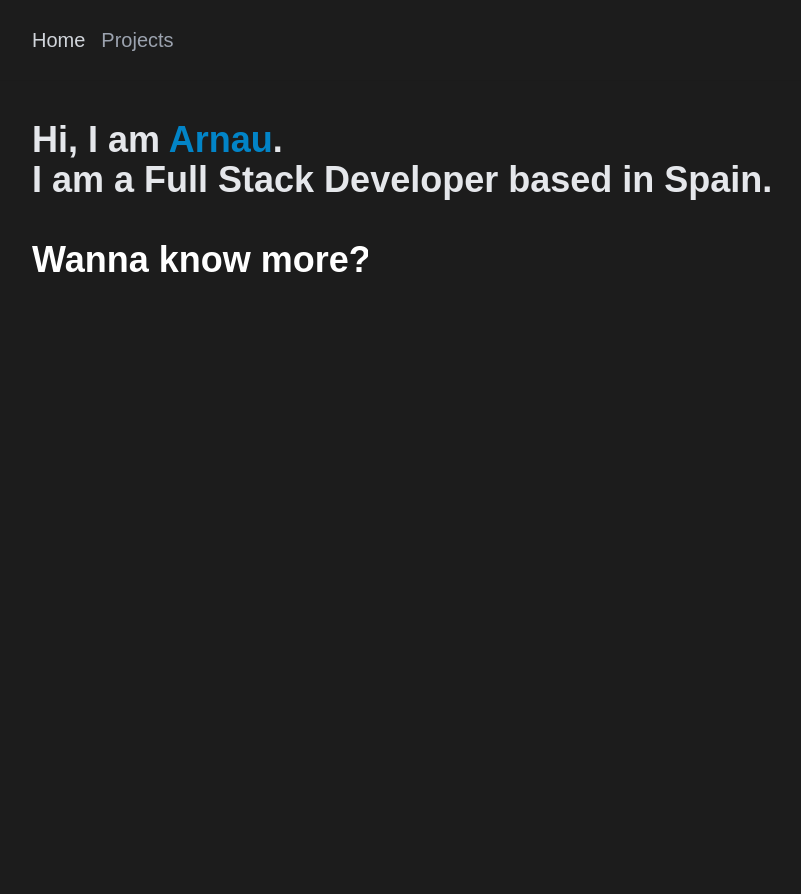
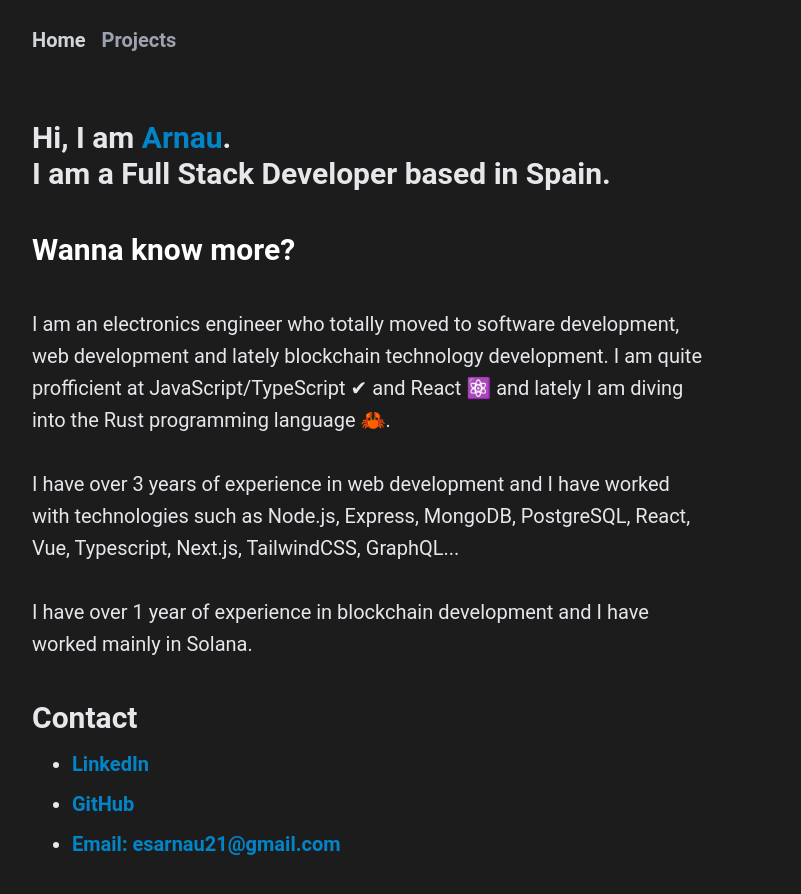
Before and after one commit to aspnxdd/arnau-portfolio, a Next.js app: page / in a window 1280 px wide. Shown: the top 894 px of the page, without its empty margins (8-809 px from the left). Before the commit the page ends 800 px from the top, so only its background shows below. Built offline with nearby package versions, Linux system fonts and the light colour scheme.

Commit message:
feat: improve

```diff
--- a/components/layout/Navbar.tsx
+++ b/components/layout/Navbar.tsx
@@ -15,7 +15,7 @@ const Navbar: FC = () => {
           <li key={route}>
             <Link href={path}>
               <p
-                className={`text-xl relative w-max link ${
+                className={`text-xl font-bold relative w-max link ${
                   asPath === path ? "text-gray-300" : "text-gray-400"
                 }`}
               >
--- a/components/projects/ProjectList.tsx
+++ b/components/projects/ProjectList.tsx
@@ -1,5 +1,5 @@
-import { FC } from "react";
-import { Project } from "../../misc/types";
+import type { FC } from "react";
+import type { Project } from "@/misc/types";
 
 type ProjectListProps = {
   projects: Project[];
@@ -12,12 +12,12 @@ const ProjectList: FC<ProjectListProps> = ({
 }) => {
   return (
     <>
-      <h1 className="text-4xl font-bold mb-8">Projects</h1>
+      <h1 className="text-4xl font-bold mb-8">Personal projects</h1>
       <div className="flex flex-wrap gap-4">
         {projects.map((project) => (
           <button
             key={project.name}
-            className="bg-sky-500 w-[18rem] h-[3rem] border-4 border-sky-700 rounded-2xl p-4 items-center justify-center flex flex-col"
+            className="hover:bg-sky-600 ease-in-out duration-200 bg-sky-700 w-[18rem] h-[3rem]  rounded-2xl p-4 items-center justify-center flex flex-col"
             onClick={() => setSelectedProject(project)}
           >
             <h2 className="text-lg font-bold">{project.name}</h2>
--- a/components/projects/SelectedProject.tsx
+++ b/components/projects/SelectedProject.tsx
@@ -1,5 +1,5 @@
 import type { FC } from "react";
-import type { Project } from "../../misc/types";
+import type { Project } from "@/misc/types";
 
 import Image from "next/image";
 
@@ -13,7 +13,7 @@ const SelectedProject: FC<SelectedProjectProps> = ({ selectedProject }) => {
       <h2 className="text-3xl font-bold">{selectedProject.name}</h2>
       {selectedProject.image && (
         <Image
-          src={"/" + selectedProject.image}
+          src={`/${selectedProject.image}`}
           alt={selectedProject.name}
           width={800}
           height={800}
@@ -24,14 +24,14 @@ const SelectedProject: FC<SelectedProjectProps> = ({ selectedProject }) => {
       <div className="flex space-x-4">
         {selectedProject.github && (
           <a href={selectedProject.github} target="_blank" rel="noreferrer">
-            <button className="bg-sky-500 text-white rounded-md p-2 px-5 font-bold">
+            <button className="bg-sky-700 hover:bg-sky-600 ease-in-out duration-200 text-white rounded-md p-2 px-5 font-bold">
               Github
             </button>
           </a>
         )}
         {selectedProject.uri && (
           <a href={selectedProject.uri} target="_blank" rel="noreferrer">
-            <button className="bg-sky-500 text-white rounded-md p-2 px-5 font-bold">
+            <button className="bg-sky-700 hover:bg-sky-600 ease-in-out duration-200 text-white rounded-md p-2 px-5 font-bold">
               Website
             </button>
           </a>
--- a/pages/_app.tsx
+++ b/pages/_app.tsx
@@ -1,10 +1,17 @@
+import type { AppProps } from "next/app";
+
 import "../styles/globals.css";
-import type { AppProps } from "next/app";
-import { Navbar } from "../components/layout";
+import { Navbar } from "@/components/layout";
+import Head from "next/head";
 
 export default function App({ Component, pageProps }: AppProps) {
   return (
     <>
+      <Head>
+        <title>Arnau Portfolio</title>
+        <meta name="viewport" content="width=device-width, initial-scale=1" />
+        <link rel="icon" href="/p.ico" />
+      </Head>
       <Navbar />
       <Component {...pageProps} />
     </>
--- a/pages/index.tsx
+++ b/pages/index.tsx
@@ -1,23 +1,58 @@
-import { NextPage } from "next";
-import Head from "next/head";
+import type { NextPage } from "next";
 
 const Home: NextPage = () => {
   return (
     <>
-      <Head>
-        <title>Arnau Portfolio</title>
-        <meta name="description" content="Generated by create next app" />
-        <meta name="viewport" content="width=device-width, initial-scale=1" />
-        <link rel="icon" href="/favicon.ico" />
-      </Head>
       <main className="m-10">
-        <h1 className="text-4xl font-bold text-gray-200">
+        <h1 className="text-3xl  font-bold text-gray-200">
           Hi, I am <span className="text-sky-600">Arnau</span>.{" "}
           <p>I am a Full Stack Developer based in Spain.</p>
         </h1>
-        <h1 className="mt-10 w-[17ch] animate-typing overflow-hidden whitespace-nowrap border-r-4 border-r-white pr-5 text-4xl text-white font-bold">
+        <h1 className="mt-10 w-[17ch] animate-typing overflow-hidden whitespace-nowrap border-r-4 border-r-white pr-5 text-3xl   text-white font-bold">
           Wanna know more?
         </h1>
+        <p className="mt-10 text-xl text-gray-200 max-w-[60ch] leading-8">
+          I am an electronics engineer who totally moved to software
+          development, web development and lately blockchain technology
+          development. I am quite profficient at JavaScript/TypeScript ✔ and
+          React ⚛️ and lately I am diving into the Rust programming language 🦀.
+          <br />
+          <br />I have over 3 years of experience in web development and I have
+          worked with technologies such as Node.js, Express, MongoDB,
+          PostgreSQL, React, Vue, Typescript, Next.js, TailwindCSS, GraphQL...
+          <br />
+          <br />I have over 1 year of experience in blockchain development and I
+          have worked mainly in Solana.
+        </p>
+        <h1 className="mt-10 text-3xl font-bold text-gray-200">Contact</h1>
+        <ul className="mt-2 text-xl text-gray-200 list-disc ml-10 font-bold leading-10">
+          <li>
+            <a
+              className="text-sky-600 hover:text-sky-700 ease-in-out duration-200"
+              href="https://www.linkedin.com/in/arnau-espin-23789980/"
+            >
+              LinkedIn
+            </a>
+          </li>
+          <li>
+            <a
+              className="text-sky-600 hover:text-sky-700 ease-in-out duration-200"
+              href="
+              https://github.com/aspnxdd
+              "
+            >
+              GitHub
+            </a>
+          </li>
+          <li>
+            <a
+              href="mailto:esarnau21@gmail.com"
+              className="text-sky-600 hover:text-sky-700 ease-in-out duration-200"
+            >
+              Email: esarnau21@gmail.com
+            </a>
+          </li>
+        </ul>
       </main>
     </>
   );
--- a/pages/projects.tsx
+++ b/pages/projects.tsx
@@ -1,10 +1,10 @@
 import type { GetStaticProps, NextPage } from "next";
-import type { Project } from "../misc/types";
+import type { Project } from "@/misc/types";
 
 import Head from "next/head";
 import { useState } from "react";
-import projects from "../misc/projects.json";
-import { ProjectList, SelectedProject } from "../components/projects";
+import projects from "@/misc/projects.json";
+import { ProjectList, SelectedProject } from "@/components/projects";
 
 export const getStaticProps: GetStaticProps<{
   projects: Project[];
--- a/styles/globals.css
+++ b/styles/globals.css
@@ -2,12 +2,31 @@
 @tailwind components;
 @tailwind utilities;
 
+@import url("https://fonts.googleapis.com/css2?family=Roboto:ital,wght@0,300;0,400;0,500;0,700;1,300;1,400;1,500;1,700&display=swap");
+
 body {
-  font-family: "Nunito", sans-serif;
+  font-family: "Roboto", sans-serif;
   background-color: rgb(28, 28, 28);
   color: rgb(255, 255, 255);
+  opacity: 0;
+  animation: fadeIn .5s ease-in-out forwards;
+}
+
+*,
+*::before,
+*::after {
+  box-sizing: border-box;
 }
 
 .link:hover span {
   width: 50%;
 }
+
+@keyframes fadeIn {
+  0% {
+    opacity: 0;
+  }
+  100% {
+    opacity: 1;
+  }
+}
--- a/tsconfig.json
+++ b/tsconfig.json
@@ -13,7 +13,11 @@
     "resolveJsonModule": true,
     "isolatedModules": true,
     "jsx": "preserve",
-    "incremental": true
+    "incremental": true,
+    "baseUrl": ".",
+    "paths": {
+      "@/*": ["./*"]
+    }
   },
   "include": ["next-env.d.ts", "**/*.ts", "**/*.tsx"],
   "exclude": ["node_modules"]
```
Also changed, not shown: 1 other file (tests, documents, lock files or other folders).
